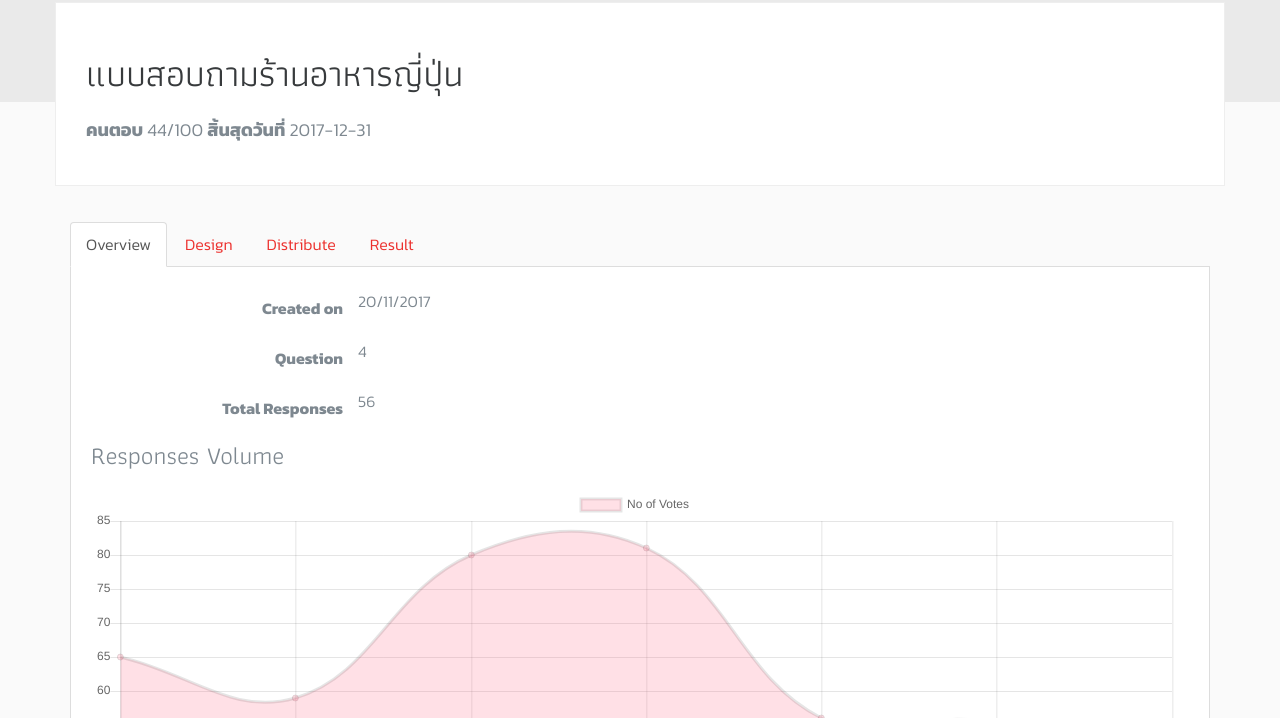
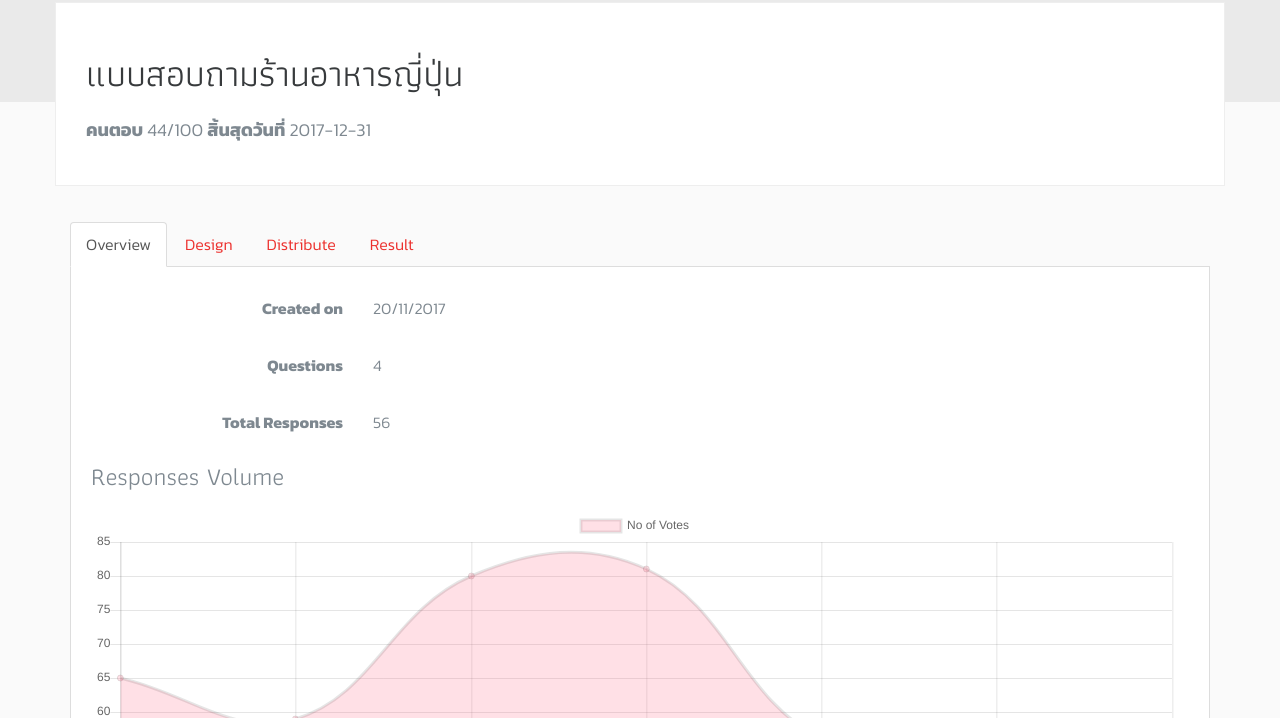
Before and after one commit to 90n9/trueincube-vote-creator, a website: page project_detail.html in a window 1280 px wide. Shown: the part 82-800 px from the top of the page. Drawn offline with Linux system fonts and the light colour scheme.

Commit message:
update view of project detail

```diff
--- a/project_detail.html
+++ b/project_detail.html
@@ -106,15 +106,27 @@
               <div class="form form-horizontal">
                 <div class="form-group">
                   <label for="" class="col-md-3 control-label">Created on</label>
-                  <div>20/11/2017</div>
+                  <div class="col-md-6">
+                    <p class="form-control-static">
+                      20/11/2017
+                    </p>
+                  </div>
                 </div>
                 <div class="form-group">
-                  <label for="" class="col-md-3 control-label">Question</label>
-                  <div>4</div>
+                  <label for="" class="col-md-3 control-label">Questions</label>
+                  <div class="col-md-6">
+                    <p class="form-control-static">
+                      4
+                    </p>
+                  </div>
                 </div>
                 <div class="form-group">
                   <label for="" class="col-md-3 control-label">Total Responses</label>
-                  <div>56</div>
+                  <div class="col-md-6">
+                    <p class="form-control-static">
+                      56
+                    </p>
+                  </div>
                 </div>
               </div>
               <h4>Responses Volume</h4>
```
